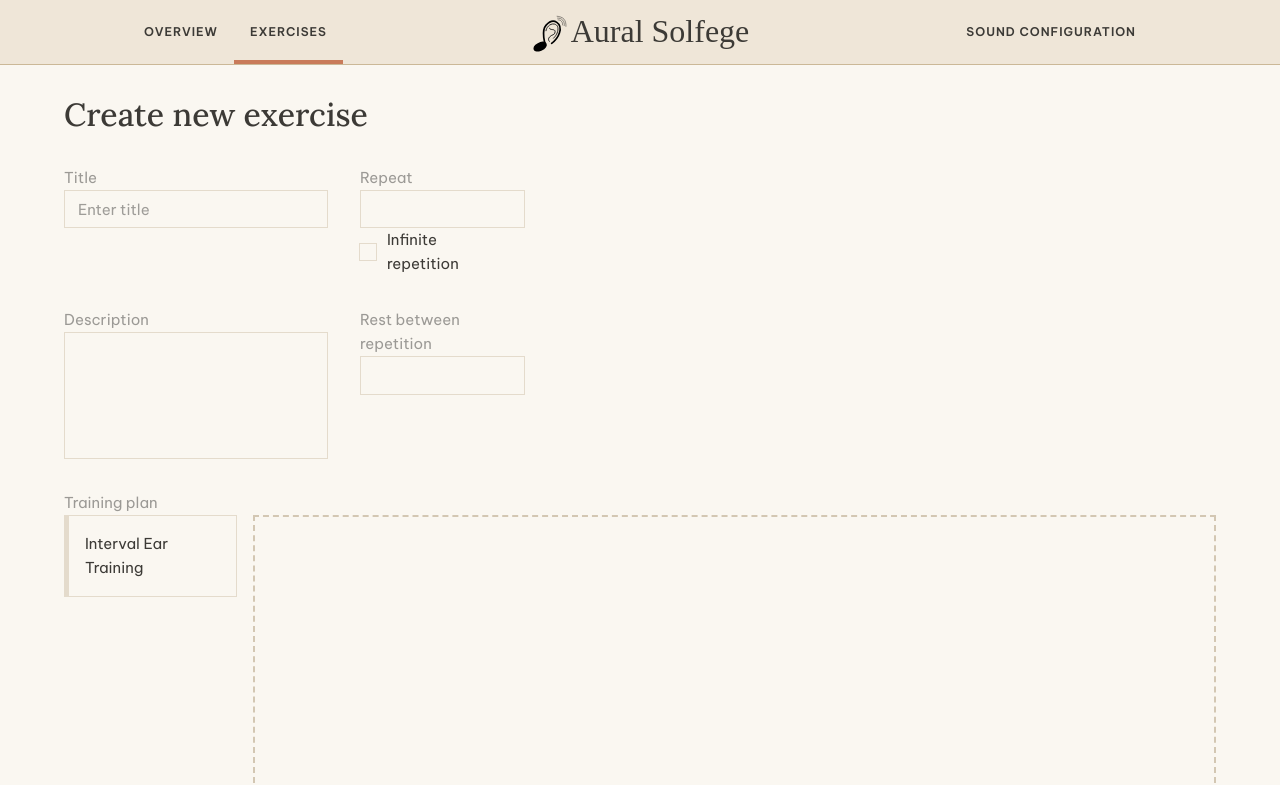
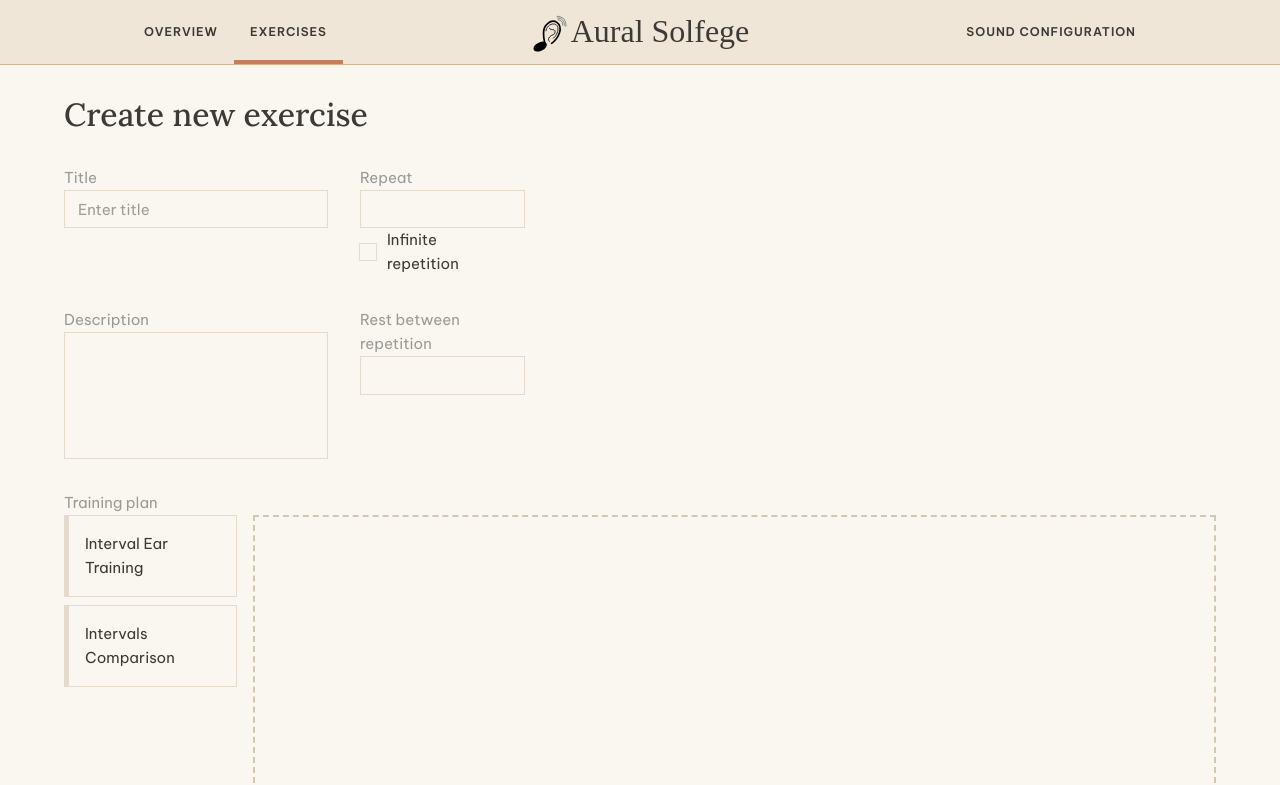
Before and after one commit to thanhKasper/aural-solfege-ui, a React (Vite) app: page /exercises/create in a window 1280 px wide. Shown: the top 785 px of the page. Built offline with nearby package versions, Linux system fonts and the light colour scheme; a web font is replaced by a local one.

Commit message:
feat: initial set up for intervals comparison exercise activity

```diff
--- a/src/components/ExerciseFormatsDragAndDrop/ExerciseFormat.types.ts
+++ b/src/components/ExerciseFormatsDragAndDrop/ExerciseFormat.types.ts
@@ -1,5 +1,6 @@
 import type { EXERCISE_FORMAT } from "@/constants";
 import type { TIntervalTrainingExercise } from "./SingleIntervalTraining/IntervalEarTraining.types";
+import type { TIntervalsComparison } from "./IntervalsComparison/IntervalsComparison.types";
 
 export { EXERCISE_FORMAT } from "@/constants";
 
@@ -10,7 +11,7 @@ export type TBaseExerciseFormat<T> = {
 } & T;
 
 // @TODO: Add more new exercise activity type in the future.
-export type TExerciseFormat = TIntervalTrainingExercise;
+export type TExerciseFormat = TIntervalTrainingExercise | TIntervalsComparison;
 
 export interface IExerciseFormatSourceElement {
   onCreated: (data: TExerciseFormat) => void;
--- a/src/components/ExerciseFormatsDragAndDrop/ExerciseFormatsDragAndDrop.tsx
+++ b/src/components/ExerciseFormatsDragAndDrop/ExerciseFormatsDragAndDrop.tsx
@@ -5,6 +5,7 @@ import type { TExerciseFormat } from "./ExerciseFormat.types";
 import { IntervalEarTrainingSourceElement } from "./SingleIntervalTraining/IntervalEarTrainingSourceElement";
 import type { TElementPosition } from "../organisms/DragAndDrop/DragAndDrop.types";
 import DropContainer from "../organisms/DragAndDrop/containers/DropContainer";
+import IntervalsComparisonSourceElement from "./IntervalsComparison/IntervalsComparisonSourceElement";
 
 interface IExerciseFormatDragAndDrop {
   value?: TExerciseFormat[];
@@ -73,6 +74,11 @@ const ExerciseFormatsDragAndDrop = ({
             onCreated={handleElementChange}
             onRemoved={handleRemoveActivity}
           />
+          <IntervalsComparisonSourceElement
+            onChanged={handleElementChange}
+            onCreated={handleElementChange}
+            onRemoved={handleRemoveActivity}
+          />
         </Stack>
         <DropContainer<TExerciseFormat>
           id="dropContainer1"
--- a/src/components/ExerciseFormatsDragAndDrop/IntervalsComparison/IntervalsComparison.types.ts
+++ b/src/components/ExerciseFormatsDragAndDrop/IntervalsComparison/IntervalsComparison.types.ts
@@ -1,6 +1,6 @@
 import type { TBaseExerciseFormat } from "../ExerciseFormat.types";
 
-export type TIntervalTrainingExercise = TBaseExerciseFormat<{
+export type TIntervalsComparison = TBaseExerciseFormat<{
   firstInterval: string;
   secondInterval: string;
   texture: string;
--- /dev/null
+++ b/src/components/ExerciseFormatsDragAndDrop/IntervalsComparison/IntervalsComparisonRelocatableElement.tsx
@@ -0,0 +1,57 @@
+import { Box, IconButton, Stack, Typography } from "@mui/material";
+import DeleteIcon from "@mui/icons-material/Delete";
+import EditIcon from "@mui/icons-material/Edit";
+import type { TIntervalsComparison } from "./IntervalsComparison.types";
+import { getIntervalName } from "@/utils/retrieveMusicalInterval";
+import type { MUSICAL_INTERVAL } from "@/constants";
+
+interface IIntervalsComparisonProps {
+  value: TIntervalsComparison;
+  onRemove: () => void;
+}
+
+const IntervalsComparisonRelocatableElement = ({
+  value,
+  onRemove,
+}: IIntervalsComparisonProps) => {
+  const handleDataChange = () => {};
+
+  return (
+    value && (
+      <Stack
+        direction={"row"}
+        sx={{
+          justifyContent: "space-between",
+          padding: 2,
+          backgroundColor: "canvas.100",
+        }}
+      >
+        <Box>
+          <Typography variant="h6">Single interval exercise</Typography>
+          <Typography>
+            {getIntervalName(value.firstInterval as MUSICAL_INTERVAL)}
+          </Typography>
+
+          <Typography>
+            {getIntervalName(value.secondInterval as MUSICAL_INTERVAL)}
+          </Typography>
+        </Box>
+        <Box>
+          <IconButton
+            onClick={(e) => {
+              e.stopPropagation();
+              onRemove();
+            }}
+          >
+            <DeleteIcon />
+          </IconButton>
+          <IconButton onClick={handleDataChange}>
+            <EditIcon />
+          </IconButton>
+        </Box>
+      </Stack>
+    )
+  );
+};
+
+export default IntervalsComparisonRelocatableElement;
--- /dev/null
+++ b/src/components/ExerciseFormatsDragAndDrop/IntervalsComparison/IntervalsComparisonSourceElement.tsx
@@ -0,0 +1,38 @@
+import SourceElement from "@/components/organisms/DragAndDrop/elements/SourceElement";
+import type { IExerciseFormatSourceElement } from "../ExerciseFormat.types";
+import IntervalsComparisonRelocatableElement from "./IntervalsComparisonRelocatableElement";
+import type { TIntervalsComparison } from "./IntervalsComparison.types";
+import { Box, Typography } from "@mui/material";
+
+const IntervalsComparisonSourceElement = ({
+  onRemoved,
+}: IExerciseFormatSourceElement) => {
+  return (
+    <SourceElement<TIntervalsComparison>
+      render={({ value, removeSelf }) => (
+        <IntervalsComparisonRelocatableElement
+          value={value}
+          onRemove={() => {
+            onRemoved(value);
+            removeSelf();
+          }}
+        />
+      )}
+    >
+      <Box
+        sx={{
+          padding: 2,
+          borderWidth: 1,
+          borderLeftWidth: 5,
+          borderStyle: "solid",
+          backgroundColor: "canvas.100",
+          borderColor: "canvas.300",
+        }}
+      >
+        <Typography>Intervals Comparison</Typography>
+      </Box>
+    </SourceElement>
+  );
+};
+
+export default IntervalsComparisonSourceElement;
```
